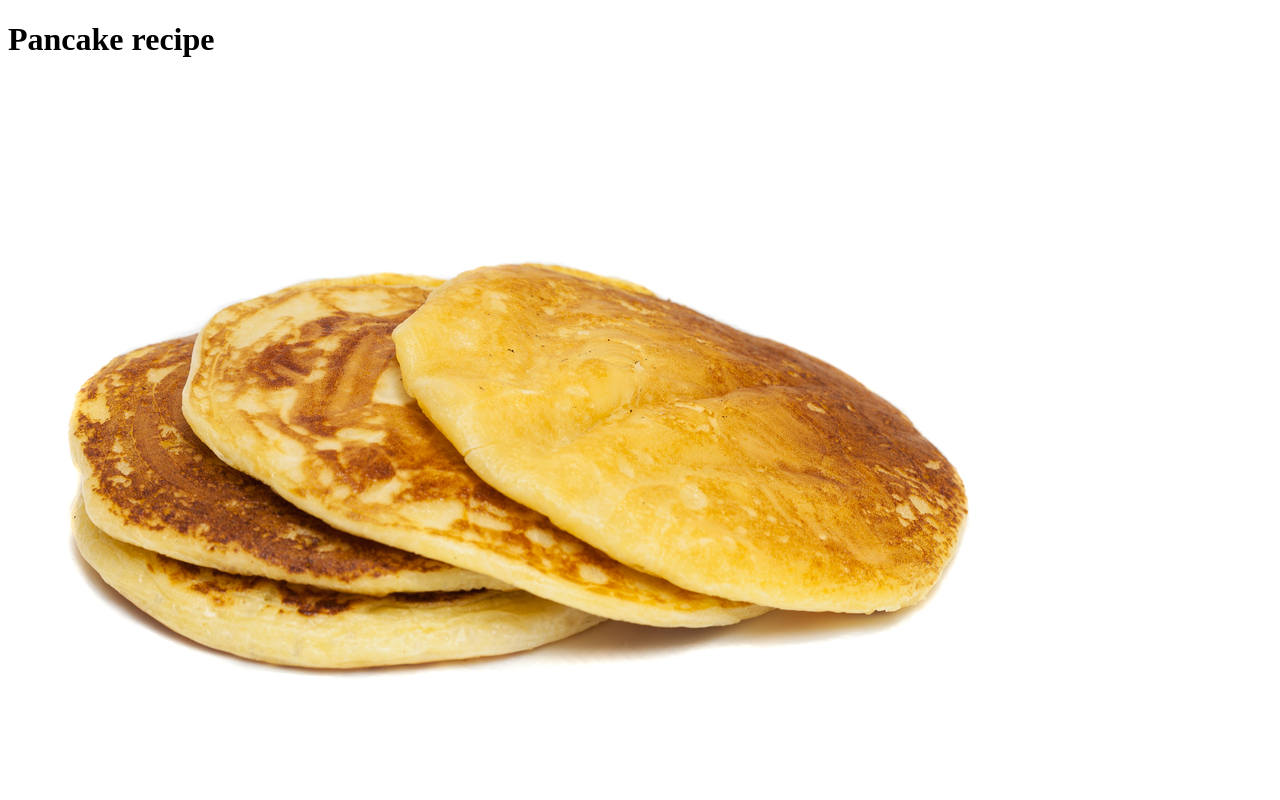
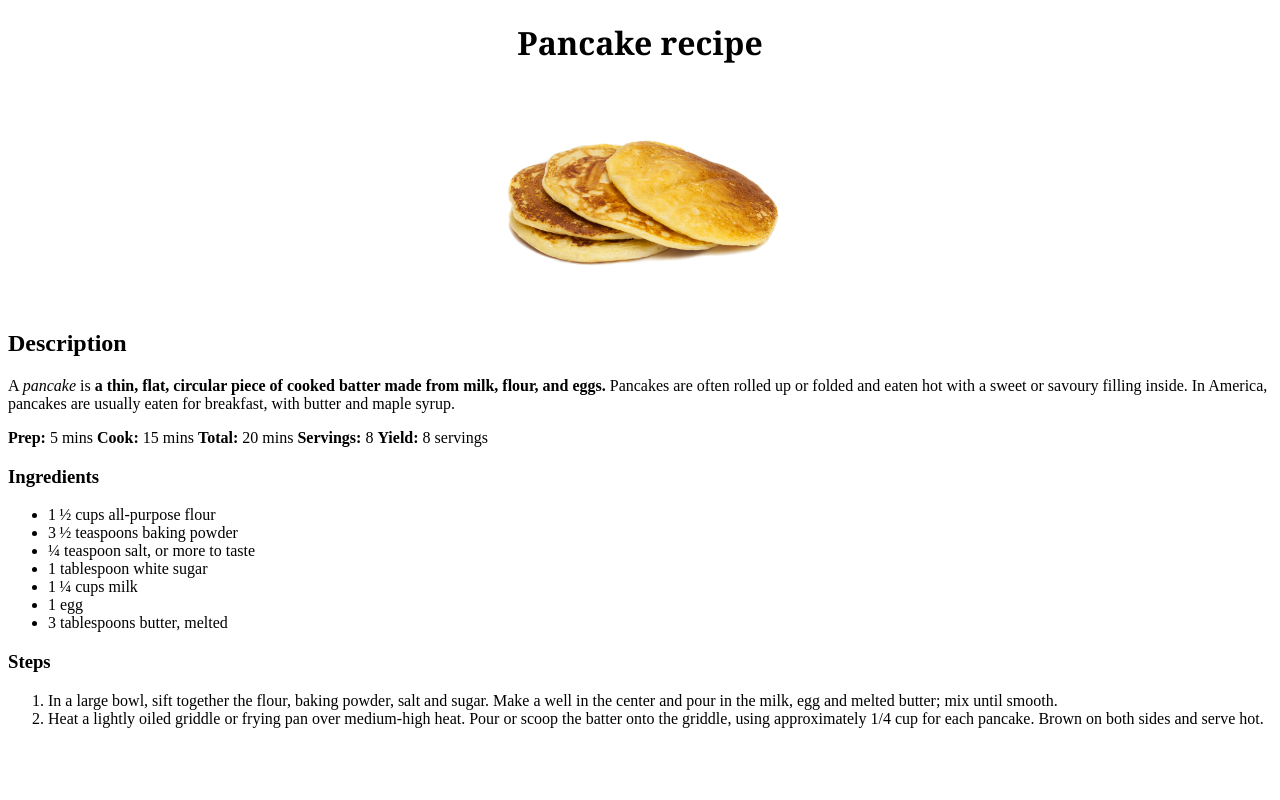
Before and after one commit to numlock6300/odin-recipes, a plain HTML site: page recipes/puncake.html in a window 1280 px wide. Shown: the top 800 px of the page. Drawn offline with Linux system fonts and the light colour scheme.

Commit message:
Created styles.css and added styles for image and headline

```diff
--- a/recipes/puncake.html
+++ b/recipes/puncake.html
@@ -3,10 +3,11 @@
     <head>
         <meta charset="utf-8">
         <title>Pancake</title>
+        <link rel="stylesheet" href="../styles.css">
     </head>
     <body>
-        <h1>Pancake recipe</h1>
-        <img src="../img/pancake.jpg" alt="Pancake">
+        <h1 class="headline">Pancake recipe</h1>
+        <img class="logo" src="../img/pancake.jpg" alt="Pancake">
         <h2>Description</h2>
         <p>A <em>pancake</em> is <strong>a thin, flat, circular piece of cooked batter made
            from milk, flour, and eggs.</strong> Pancakes are often rolled up or
--- /dev/null
+++ b/styles.css
@@ -0,0 +1,12 @@
+.headline{
+    font-family: Georgia, 'Times New Roman', Times, serif;
+    font-weight: bold;
+    text-align: center;
+}
+.logo{
+    width: 300px;
+    height: auto;
+    display: block;
+    margin-left: auto;
+    margin-right: auto;
+}
```
Also changed, not shown: index.html (+3 -2 lines), recipes/icecream.html (+3 -2 lines), recipes/lasagna.html (+3 -2 lines).
